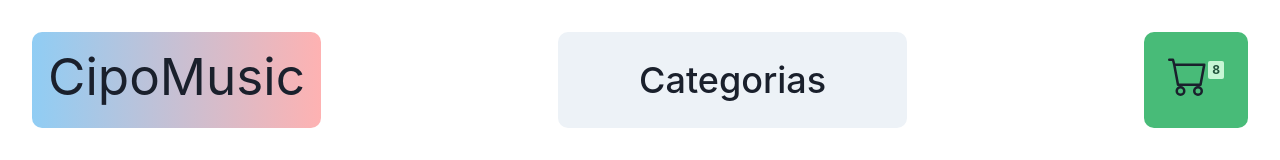
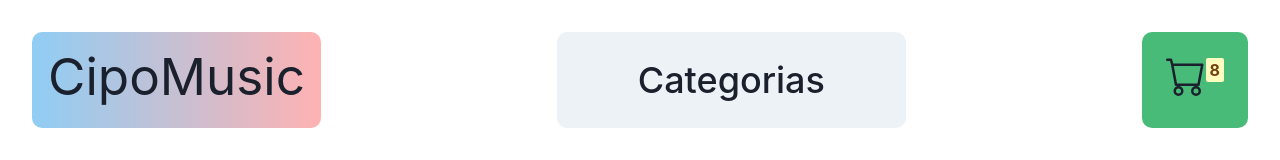
Before and after one commit to Federico1988/fCipolletta-react, a React (Vite) app: page / in a window 1280 px wide. Shown: the top 160 px of the page. Built offline with nearby package versions, Linux system fonts and the light colour scheme.

Commit message:
Estilos cartwidget

```diff
--- a/src/components/CartWidget.jsx
+++ b/src/components/CartWidget.jsx
@@ -1,7 +1,6 @@
 import React from 'react'
 import { Badge } from '@chakra-ui/react'
-import cart from '../img/cart.png'
-import { Flex,Box,Divider } from '@chakra-ui/react'
+import { Flex, Box, Divider } from '@chakra-ui/react'
 
 const CartWidget = () => {
   return (
@@ -14,7 +13,10 @@ const CartWidget = () => {
       </Box>
       <Divider />
       <Box>
-        <Badge colorScheme='green'>8</Badge>
+        <Badge
+        colorScheme='yellow'
+        fontSize='1xl'
+        >8</Badge>
       </Box>
     </Flex>
 
```
